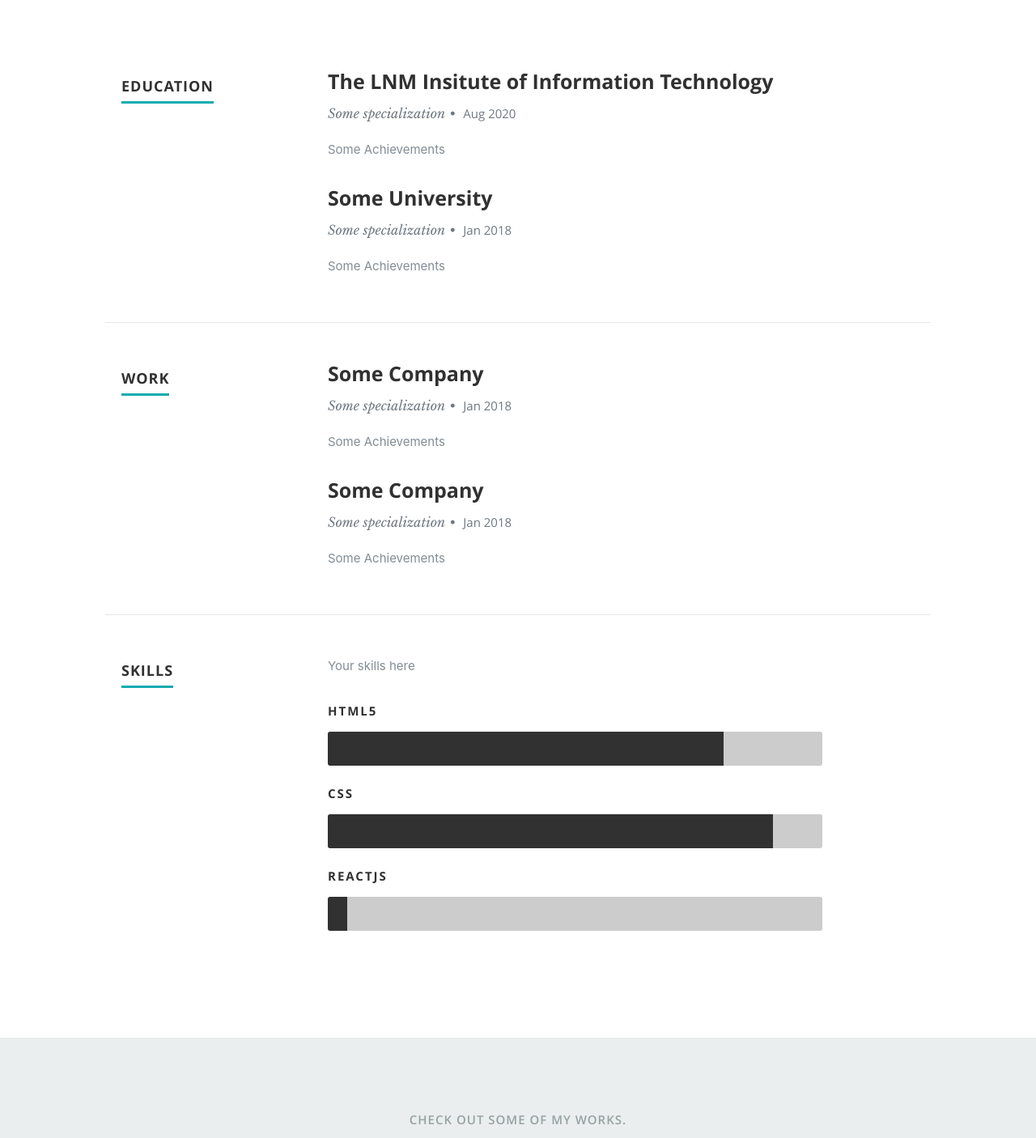
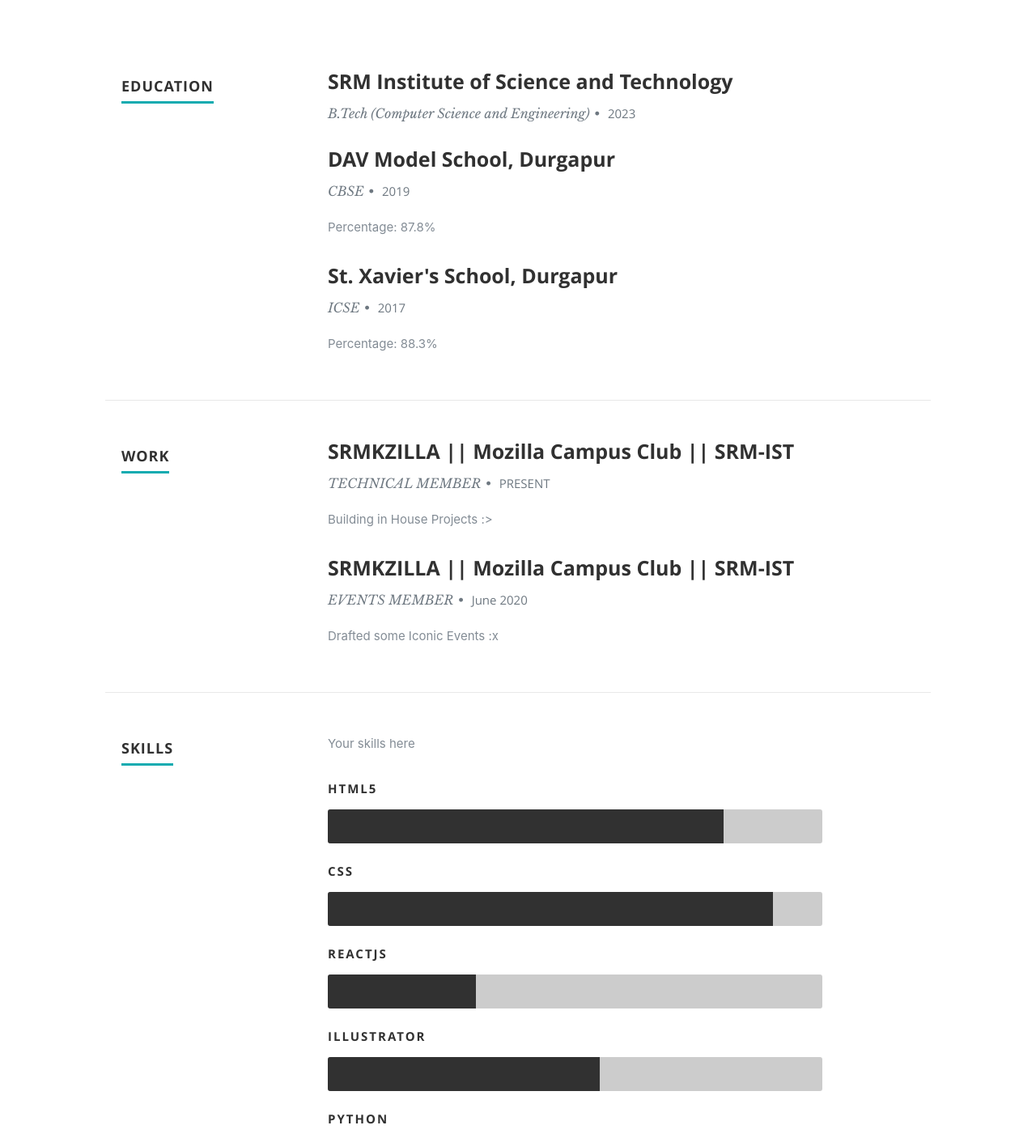
Before and after one commit to Suritam-Nandy/suritamnandy.github.io, a React (Create React App) app: page / in a window 1280 px wide. Shown: the part 1320-2726 px from the top of the page at 81% size. Built offline with nearby package versions, Linux system fonts and the light colour scheme.

Commit message:
🚧 about section

```diff
--- a/public/css/layout.css
+++ b/public/css/layout.css
@@ -355,7 +355,26 @@
   	-moz-animation: jquery 2s ease;
   	-webkit-animation: jquery 2s ease;
 }
+.reactjs {
+   width: 30%;
+   -moz-animation: reactjs 2s ease;
+   -webkit-animation: reactjs 2s ease;
+}
+.python {
+   width: 30%;
+   -moz-animation: python 2s ease;
+   -webkit-animation: python 2s ease;
+}
+.opencv {
+   width: 70%;
+   -moz-animation: opencv 2s ease;
+   -webkit-animation: opencv 2s ease;
+}
 
+@-moz-keyframes opencv {
+   0%   { width: 0px;  }
+   100% { width: 70%;  }
+ }
 @-moz-keyframes photoshop {
   0%   { width: 0px;  }
   100% { width: 60%;  }
@@ -405,6 +424,10 @@
   0%   { width: 0px;  }
   100% { width: 50%;  }
 }
+@-webkit-keyframes reactjs {
+   0%   { width: 0px;  }
+   100% { width: 30%;  }
+ }
 
 /* ------------------------------------------------------------------ */
 /* e. Portfolio Section
--- a/src/resumeData.js
+++ b/src/resumeData.js
@@ -1,10 +1,11 @@
 let resumeData = {
-    "imagebaseurl":"https://rbhatia46.github.io/",
+  // "imagebaseurl":
+  //   "https://rbhatia46.github.io/",
     "name": "Suritam Nandy",
-    "role": "Frontend Developer and a keen ML enthusiast",
+    // "role": "Frontend Developer and a keen ML enthusiast",
     "linkedinId":"Your LinkedIn Id",
     "skypeid": "Your skypeid",
-    "roleDescription": " I like dabbling in various parts of frontend development and like to learn about new technologies, write technical articles or simply play games in my free hour.",
+    // "roleDescription": " I like dabbling in various parts of frontend development and like to learn about new technologies, write technical articles or simply play games in my free hour.",
     "socialLinks":[
         {
           "name":"linkedin",
@@ -22,39 +23,46 @@
           "className":"fa fa-twitter"
         }
       ],
-    "aboutme":"I am currently a pre-final year student at The LNM Institute of Information Technology and pursuing my B.Tech from here. I am a self taught Full Stack Web Developer, currently diving deeper into Machine Learning. I believe that to be successful in life, one needs to be obsessive with their dreams and keep working towards them.",
+    "aboutme":"I am currently a 2nd year student at SRM Institute of Science and Technology and pursuing my B.Tech Computer Science and Engineering. I am a self taught Full Stack Web Developer, currently diving deeper into Machine Learning. I believe that to be successful in life, one needs to be obsessive with their dreams and keep working towards them.",
     "address":"India",
-    "website":"https://rbhatia46.github.io",
+    "website":"https://github.com/Suritam-Nandy",
     "education":[
       {
-        "UniversityName":"The LNM Insitute of Information Technology",
-        "specialization":"Some specialization",
-        "MonthOfPassing":"Aug",
-        "YearOfPassing":"2020",
-        "Achievements":"Some Achievements"
+        "UniversityName":"SRM Institute of Science and Technology",
+        "specialization":"B.Tech (Computer Science and Engineering)",
+        "MonthOfPassing":"",
+        "YearOfPassing":"2023",
+        "Achievements":""
       },
       {
-        "UniversityName":"Some University",
-        "specialization":"Some specialization",
-        "MonthOfPassing":"Jan",
-        "YearOfPassing":"2018",
-        "Achievements":"Some Achievements"
+        "UniversityName":"DAV Model School, Durgapur",
+        "specialization":"CBSE",
+        "MonthOfPassing":"",
+        "YearOfPassing":"2019",
+        "Achievements":"Percentage: 87.8%"
+      },
+      {
+        "UniversityName":"St. Xavier's School, Durgapur",
+        "specialization":"ICSE",
+        "MonthOfPassing":"",
+        "YearOfPassing":"2017",
+        "Achievements":"Percentage: 88.3%"
       }
     ],
     "work":[
       {
-        "CompanyName":"Some Company",
-        "specialization":"Some specialization",
-        "MonthOfLeaving":"Jan",
-        "YearOfLeaving":"2018",
-        "Achievements":"Some Achievements"
+        "CompanyName":"SRMKZILLA || Mozilla Campus Club || SRM-IST",
+        "specialization":"TECHNICAL MEMBER",
+        "MonthOfLeaving":"",
+        "YearOfLeaving":"PRESENT",
+        "Achievements":"Building in House Projects :>"
       },
       {
-        "CompanyName":"Some Company",
-        "specialization":"Some specialization",
-        "MonthOfLeaving":"Jan",
-        "YearOfLeaving":"2018",
-        "Achievements":"Some Achievements"
+        "CompanyName":"SRMKZILLA || Mozilla Campus Club || SRM-IST",
+        "specialization":"EVENTS MEMBER",
+        "MonthOfLeaving":"June",
+        "YearOfLeaving":"2020",
+        "Achievements":"Drafted some Iconic Events :x"
       }
     ],
     "skillsDescription":"Your skills here",
@@ -66,29 +74,38 @@
         "skillname":"CSS"
       },
       {
-        "skillname":"Reactjs"
+        "skillname":"ReactJs"
+      },
+      {
+        "skillname":"Illustrator"
+      },
+      {
+        "skillname":"Python"
+      },
+      {
+        "skillname":"openCV"
       }
     ],
     "portfolio":[
       {
-        "name":"project1",
-        "description":"mobileapp",
-        "imgurl":"images/portfolio/phone.jpg"
+        "name":"EatFit",
+        "description":"web-app",
+        "imgurl":"images/portfolio/coffee.jpg"
       },
       {
-        "name":"project2",
-        "description":"mobileapp",
-        "imgurl":"images/portfolio/project.jpg"
+        "name":"CEFORO Vision",
+        "description":"Voice Assistant",
+        "imgurl":"images/portfolio/coffee.jpg"
       },
       {
         "name":"project3",
         "description":"mobileapp",
-        "imgurl":"images/portfolio/project2.png"
+        "imgurl":"images/portfolio/coffee.jpg"
       },
       {
         "name":"project4",
         "description":"mobileapp",
-        "imgurl":"images/portfolio/phone.jpg"
+        "imgurl":"images/portfolio/coffee.jpg"
       }
     ],
     "testimonials":[
```
Also changed, not shown: public/images/profilepic.jpg.
